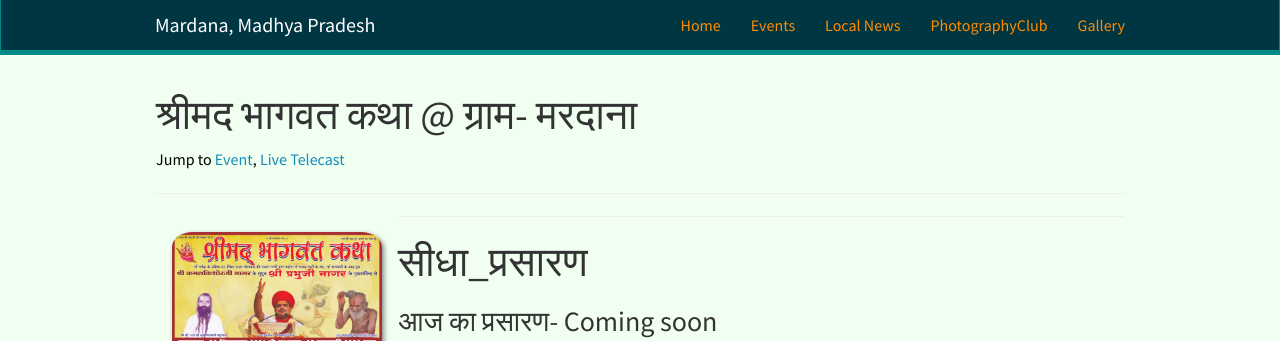
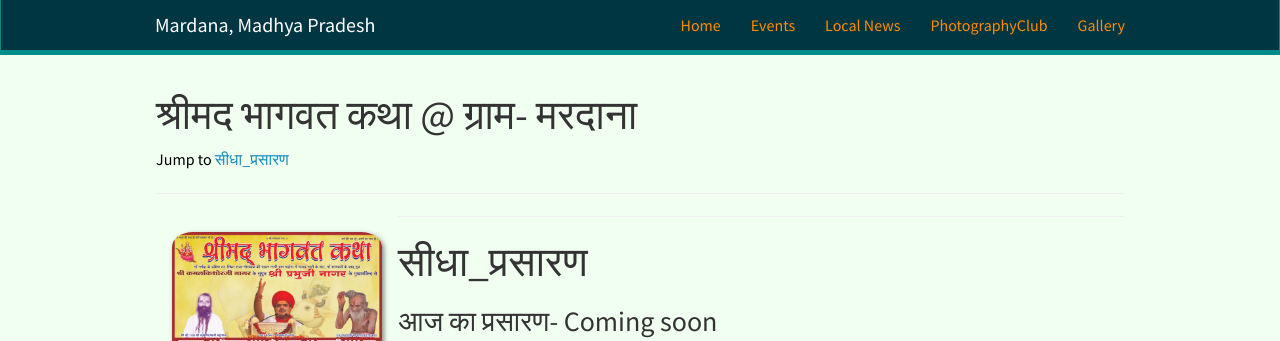
Before and after one commit to village-mardana/village-mardana.github.io, a Jekyll site: the page built from _pages/events.md, in a window 1280 px wide and 900 px high. Shown: the top 341 px of the window. Built offline with Jekyll 4.4.1, drawn with Linux system fonts in a browser that asks for light colours; nearby versions of some CDN libraries.

Commit message:
Update events.md

```diff
--- a/_pages/events.md
+++ b/_pages/events.md
@@ -8,7 +8,7 @@ permalink: /events/
 
 
 # श्रीमद भागवत कथा @ ग्राम- मरदाना
-Jump to [Event](#Event), [Live Telecast](#सीधा_प्रसारण )
+Jump to [सीधा_प्रसारण](#सीधा_प्रसारण )
 <hr>
 <div class="col-sm-3 clearfix">
 <img src="{{ site.url }}{{ site.baseurl }}/images/picpic/BhagwatKatha/poster1.jpeg" class="img-responsive" width="100%" style="float: left" />
@@ -26,6 +26,11 @@ Jump to [Event](#Event), [Live Telecast](#सीधा_प्रसारण )
 
 # माँ नर्मदा महापुराण @ ग्राम- मरदाना
 Jump to [Event](#Event), [Live Telecast](#सीधा_प्रसारण2 )
+<hr>
+<div class="col-sm-3 clearfix">
+<img src="{{ site.url }}{{ site.baseurl }}/images/picpic/NarmadaMahaPuran/poster1.jpeg" class="img-responsive" width="100%" style="float: left" />
+</div>
+<hr>
 # सीधा_प्रसारण2
 ### तारीख 24 का प्रसारण
 <iframe src="https://www.facebook.com/plugins/video.php?height=314&href=https%3A%2F%2Fwww.facebook.com%2FVillageMardana%2Fvideos%2F1171171303322053%2F&show_text=false&width=560" width="560" height="314" style="border:none;overflow:hidden" scrolling="no" frameborder="0" allowfullscreen="true" allow="autoplay; clipboard-write; encrypted-media; picture-in-picture; web-share" allowFullScreen="true"></iframe>
@@ -60,11 +65,7 @@ Jump to [Event](#Event), [Live Telecast](#सीधा_प्रसारण2 )
 ### तारीख 20 का प्रसारण
 <iframe src="https://www.facebook.com/plugins/video.php?height=476&href=https%3A%2F%2Fwww.facebook.com%2FVillageMardana%2Fvideos%2F414827473108839%2F&show_text=false&width=267" width="" height="476" style="border:none;overflow:hidden" scrolling="no" frameborder="0" allowfullscreen="true" allow="autoplay; clipboard-write; encrypted-media; picture-in-picture; web-share" allowFullScreen="true"></iframe>
 
-<hr>
-<div class="col-sm-3 clearfix">
-<img src="{{ site.url }}{{ site.baseurl }}/images/picpic/NarmadaMahaPuran/poster1.jpeg" class="img-responsive" width="100%" style="float: left" />
-</div>
-<hr>
+
 <!--div class="col-sm-3 clearfix">
 <img src="{{ site.url }}{{ site.baseurl }}/images/picpic/NarmadaMahaPuran/poster2.jpeg" class="img-responsive" width="100%" style="float: left" />
 </div>
```
